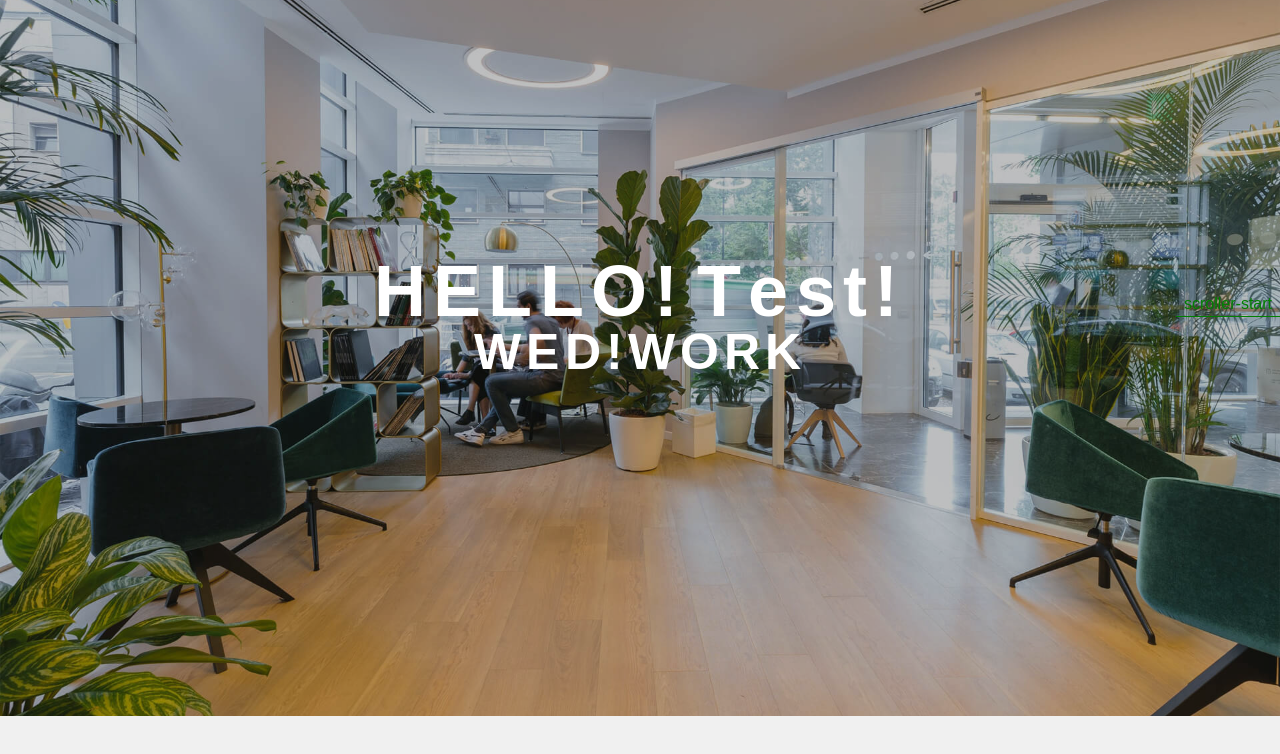
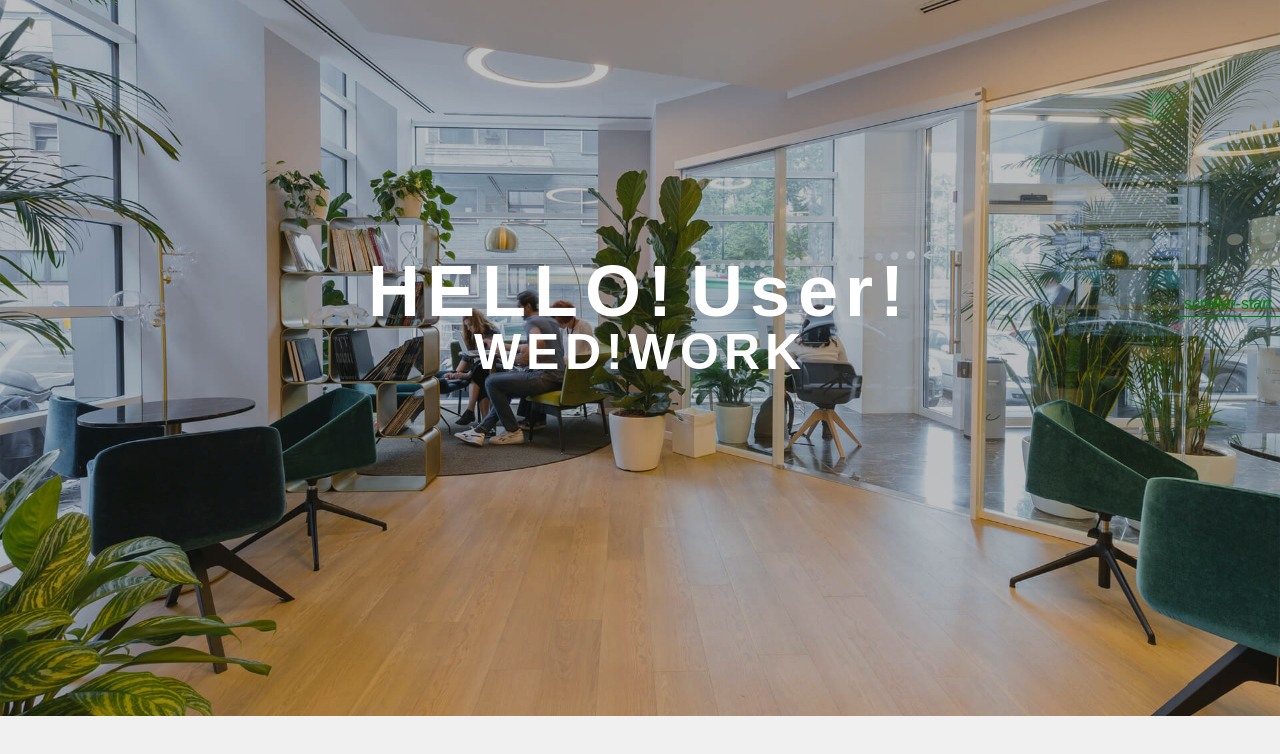
Before and after one commit to lumina168/GSAP-LP, a plain HTML site: page index.html in a window 1280 px wide. Shown: the part 84-838 px from the top of the page. Drawn offline with Linux system fonts and the light colour scheme; some packages are replaced by stand-ins of ours; a web font is replaced by a local one.

Commit message:
再度変更戻し

```diff
--- a/index.html
+++ b/index.html
@@ -47,10 +47,10 @@
                     <span>!</span>
                     <span></span>
                     <span></span>
-                    <span class="pad">T</span>
+                    <span class="pad">U</span>
+                    <span>s</span>
                     <span>e</span>
-                    <span>s</span>
-                    <span>t</span>
+                    <span>r</span>
                     <span>!</span>
                 </h2>
                 <p class="copy-small">
```
